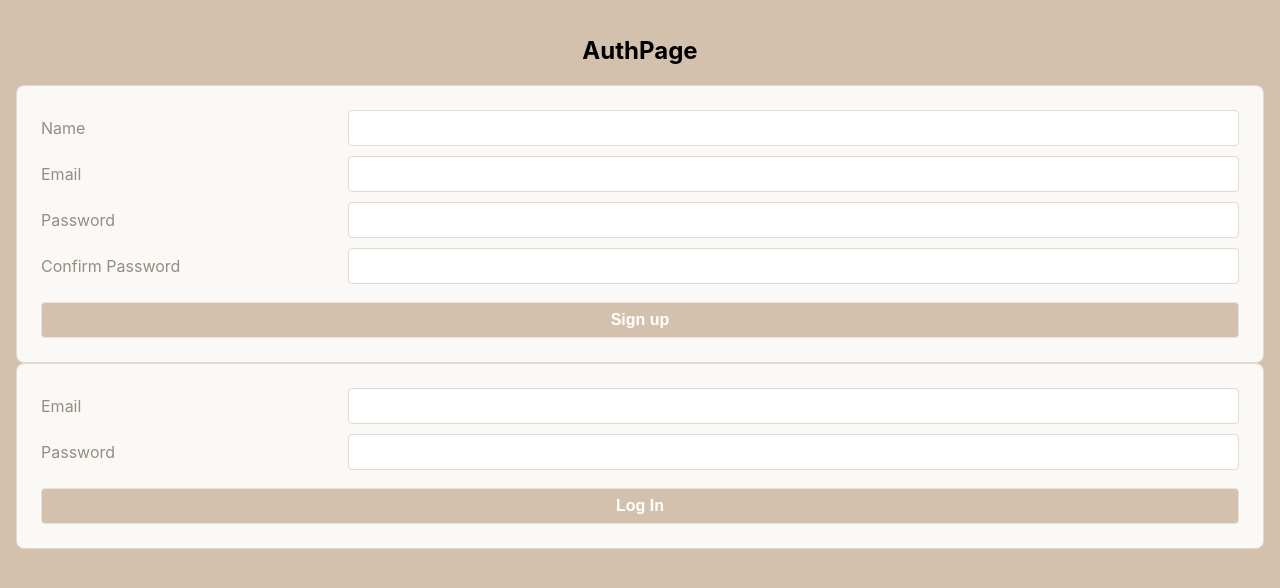
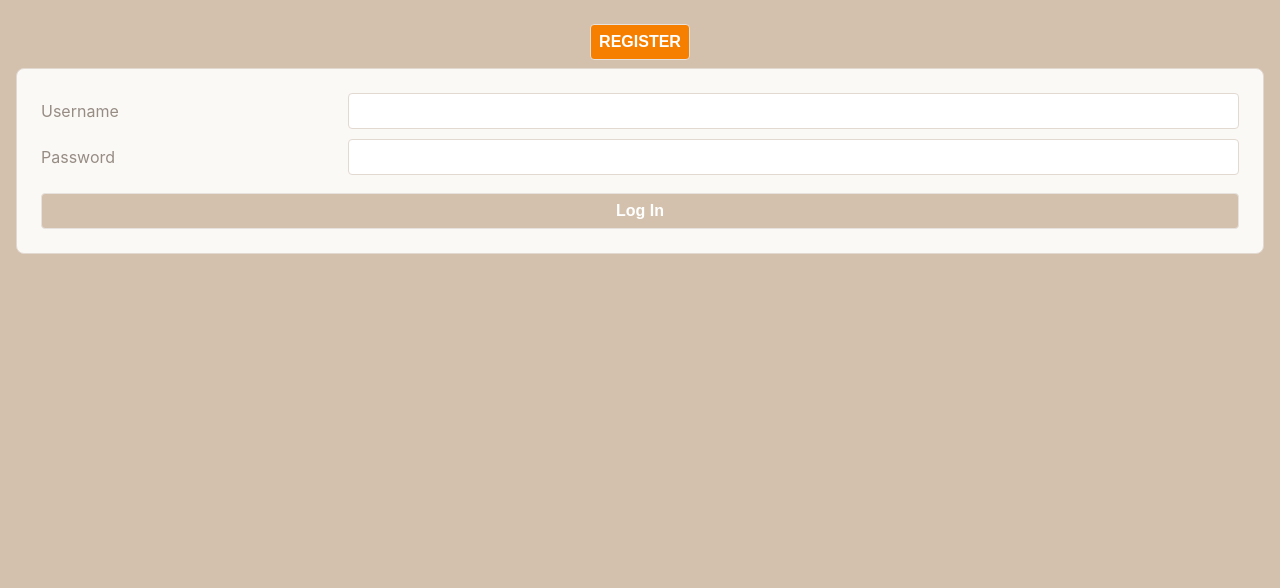
Before and after one commit to jfranzm/Dissonance, a React (Create React App) app: page /orders in a window 1280 px wide. Shown: the top 588 px of the page. Built offline with nearby package versions, Linux system fonts and the light colour scheme.

Commit message:
Add login/signup form button fxn

```diff
--- a/package.json
+++ b/package.json
@@ -1,5 +1,5 @@
 {
-  "name": "mern-infrastructure",
+  "name": "dissonance",
   "version": "0.1.0",
   "private": true,
   "dependencies": {
--- a/public/index.html
+++ b/public/index.html
@@ -24,7 +24,7 @@
       work correctly both with client-side routing and a non-root public URL.
       Learn how to configure a non-root public URL by running `npm run build`.
     -->
-    <title>SEI CAFE</title>
+    <title>Dissonance</title>
   </head>
   <body>
     <noscript>You need to enable JavaScript to run this app.</noscript>
--- a/routes/api/users.js
+++ b/routes/api/users.js
@@ -4,7 +4,7 @@ const router = express.Router();
 const usersCtrl = require('../../controllers/api/users');
 const ensureLoggedIn = require('../../config/ensureLoggedIn');
 
-router.get('/check-token', ensureLoggedIn, userCtrl.checkToken);
+router.get('/check-token', ensureLoggedIn, usersCtrl.checkToken);
 router.get('/check-token', usersCtrl.checkToken);
 router.post('/', usersCtrl.create);
 router.post('/login', usersCtrl.login);
--- a/src/components/LoginForm/LoginForm.jsx
+++ b/src/components/LoginForm/LoginForm.jsx
@@ -2,7 +2,7 @@ import { useState } from 'react';
 import { login } from '../../utilities/services/users'
 
 const defaultState = {
-    name: '',
+    username: '',
     password: '',
     error: ''
 }
@@ -10,7 +10,7 @@ const defaultState = {
 export default function LoginForm({ setUser }) {
     const [formData, setFormData] = useState(defaultState)
 
-    const { email, password, error } = formData;
+    const { username, password, error } = formData;
 
     const handleSubmit = async (e) => {
         // when we submit we basically just grab whatever we have in
@@ -18,13 +18,10 @@ export default function LoginForm({ setUser }) {
         e.preventDefault();
 
         try {
-            const {  password, email } = formData;
-            const data = {  password, email }
+            const {  password, username } = formData;
+            const data = {  password, username }
 
             const user = await login(data)
-            // as soon as we get the decoded data from the creat account api call
-            // (derived fromt he jwt in local storage), we can update app.js to store
-            // user in state
             setUser(user)
         } catch (err) {
             setFormData({
@@ -45,13 +42,13 @@ export default function LoginForm({ setUser }) {
         setFormData(newFormData);
     }
 
-    const disabled = !email || !password
+    const disabled = !username || !password
 
     return <div className='LoginForm'>
         <div className="form-container">
             <form onSubmit={handleSubmit} autoComplete="off">
-                <label htmlFor="email">Email</label>
-                <input type="text" name="email" id="email" value={email} onChange={handleChange} required />
+                <label htmlFor="username">Username</label>
+                <input type="text" name="username" id="username" value={username} onChange={handleChange} required />
 
                 <label htmlFor="password">Password</label>
                 <input type="password" name="password" id="password" value={password} onChange={handleChange} required />
--- a/src/components/SignUpForm/SignUpForm.jsx
+++ b/src/components/SignUpForm/SignUpForm.jsx
@@ -2,7 +2,7 @@ import { useState } from 'react';
 import { signUp } from '../../utilities/services/users'
 
 const defaultState = {
-    name: '',
+    username: '',
     email: '',
     password: '',
     confirm: '',
@@ -12,7 +12,7 @@ const defaultState = {
 export default function SignUpForm({ setUser }){
     const [formData, setFormData] = useState(defaultState)
 
-    const { name, email, password, confirm, error } = formData;
+    const { username, email, password, confirm, error } = formData;
 
     const handleSubmit = async (e) =>{
         // when we submit we basically just grab whatever we have in
@@ -20,8 +20,8 @@ export default function SignUpForm({ setUser }){
         e.preventDefault();
 
         try{
-            const { name, password, email } = formData;
-            const data = {name, password, email}
+            const { username, password, email } = formData;
+            const data = {username, password, email}
 
             const user = await signUp(data)
             // as soon as we get the decoded data from the creat account api call
@@ -36,31 +36,22 @@ export default function SignUpForm({ setUser }){
         }
     }
 
-
-    // const handleChange = (e) => {
-    //     const newFormData = { ...formData, [e.target.name]: e.target.value }
-    //     window.alert( JSON.stringify(newFormData ) )
-    //     setFormData(newFormData)
-    // }
-
     function handleChange(evt) {
-        // Replace with new object and use a computed property
-        // to update the correct property
         const newFormData = {
             ...formData, // use the existing formData
             [evt.target.name]: evt.target.value, // override whatever key with the current fieldd's value
-            error: '' // clear any old errors as soon as the user interacts with the form
+            error: ''
         };
         setFormData(newFormData);
     }
 
-    const disabled = (password !== confirm) || !name || !email || !password || !confirm
+    const disabled = (password !== confirm) || !username || !email || !password || !confirm
 
     return <div className='SignUpForm'>
             <div className="form-container">
                 <form onSubmit={handleSubmit} autoComplete="off">
-                    <label htmlFor="name">Name</label>
-                    <input type="text" name="name" id="name" value={name} onChange={handleChange} required/>
+                    <label htmlFor="username">Username</label>
+                    <input type="text" name="username" id="username" value={username} onChange={handleChange} required/>
 
                     <label htmlFor="email">Email</label>
                     <input type="text" name="email" id="email" value={email} onChange={handleChange} required />
--- a/src/pages/AuthPage/AuthPage.jsx
+++ b/src/pages/AuthPage/AuthPage.jsx
@@ -1,13 +1,16 @@
 // Compoenents
+import { useState } from 'react';
 import SignUpForm from "../../components/SignUpForm/SignUpForm";
 import LoginForm from "../../components/LoginForm/LoginForm";
 
 export default function AuthPage({ setUser }) {
+  const [showLogin, setShowLogin] = useState(true);
   return (
-    <section>
-      <h1>AuthPage</h1>
-      <SignUpForm setUser={setUser}/>
-      <LoginForm setUser={setUser}/>
-    </section>
+    <main className="AuthPage">
+      <div>
+        <button onClick={() => setShowLogin(!showLogin)}>{showLogin ? 'REGISTER' : 'LOG IN'}</button>
+      </div>
+      {showLogin ? <LoginForm setUser={setUser} /> : <SignUpForm setUser={setUser} />}
+    </main>
   );
 }
```
Also changed, not shown: 1 other file (tests, documents, lock files or other folders).
